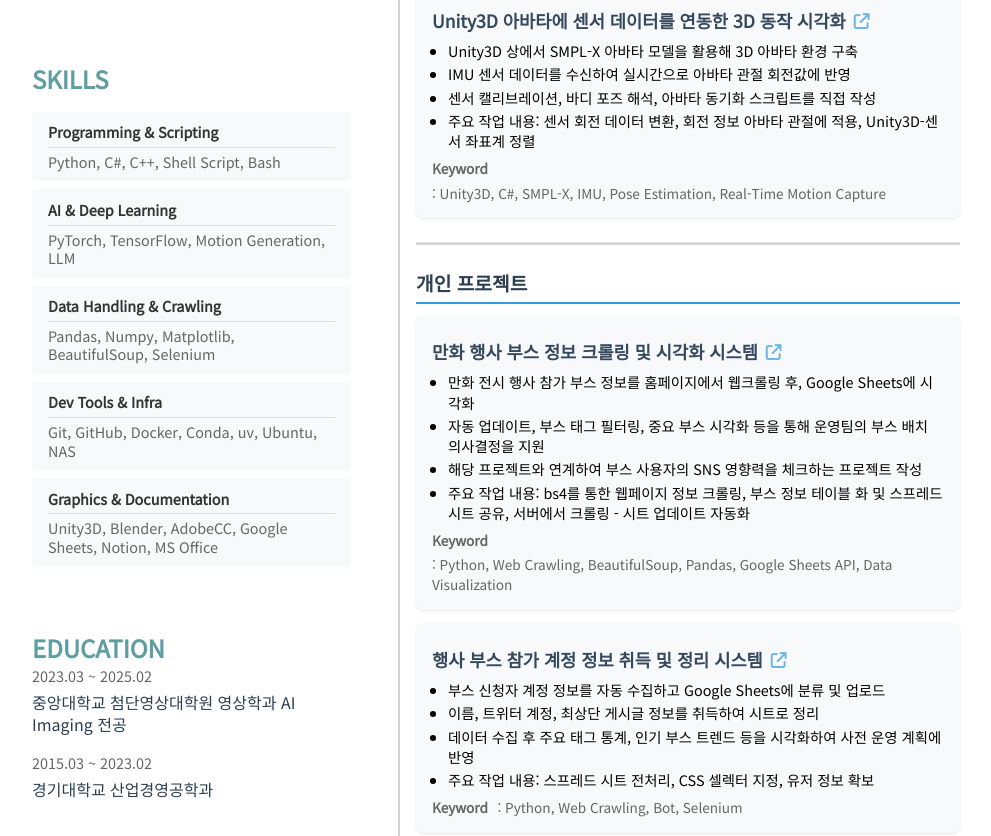
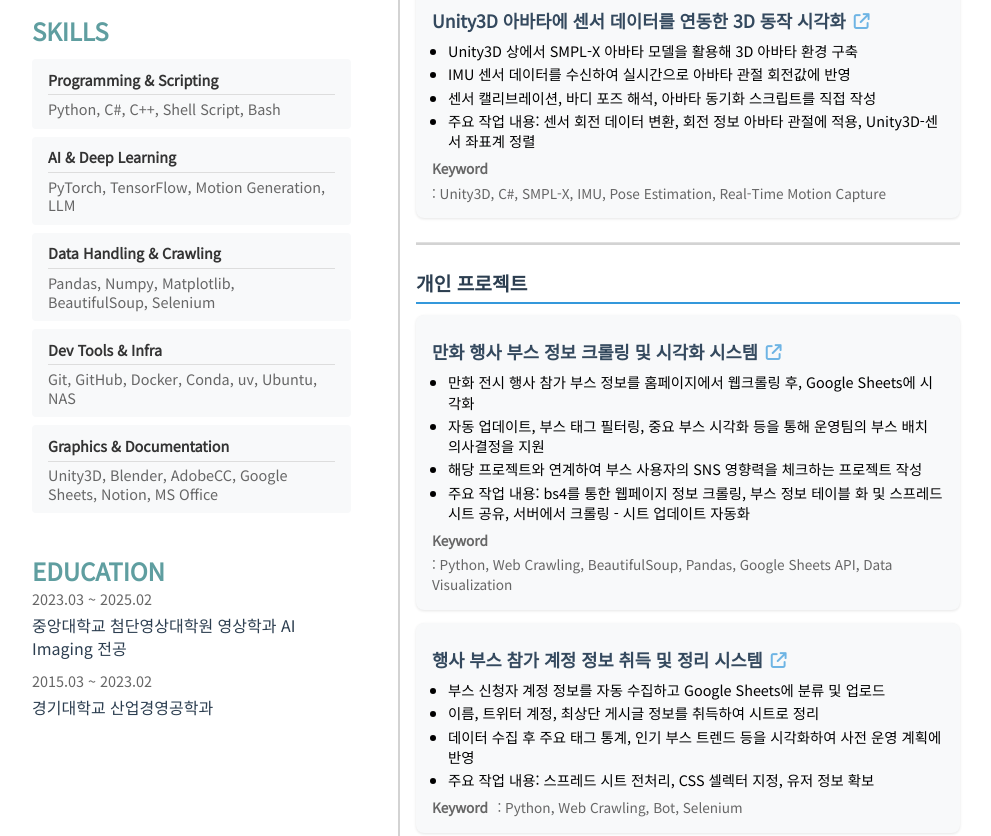
Before and after one commit to JuicyJeong/resume, a plain HTML site: page index.html in a window 1280 px wide. Shown: the part 878-1714 px from the top of the page, without its empty margins (144-1135 px from the left). Drawn offline with Linux system fonts and the light colour scheme.

Commit message:
left section margin val changed

```diff
--- a/style.css
+++ b/style.css
@@ -32,6 +32,10 @@ header {
 
 section {
     margin: auto 1rem 4rem 1rem;
+}
+
+#mainLeft section {
+    margin-bottom: 2.5rem;
 }
 
 p {
@@ -85,7 +89,7 @@ i {
     display: flex;
     flex-direction: column;
     gap: 0.5rem;
-    margin-top: 1rem;
+    margin-top: 0.7rem;
     margin-right: 1rem;
 }
 
@@ -225,7 +229,11 @@ i {
 
 /* EDUCATION 섹션 스타일 */
 .education-item {
-    margin-bottom: 1rem;
+    margin-bottom: 0.7rem;
+}
+
+.education-item:last-child {
+    margin-bottom: 0;
 }
 
 .education-period {
```
